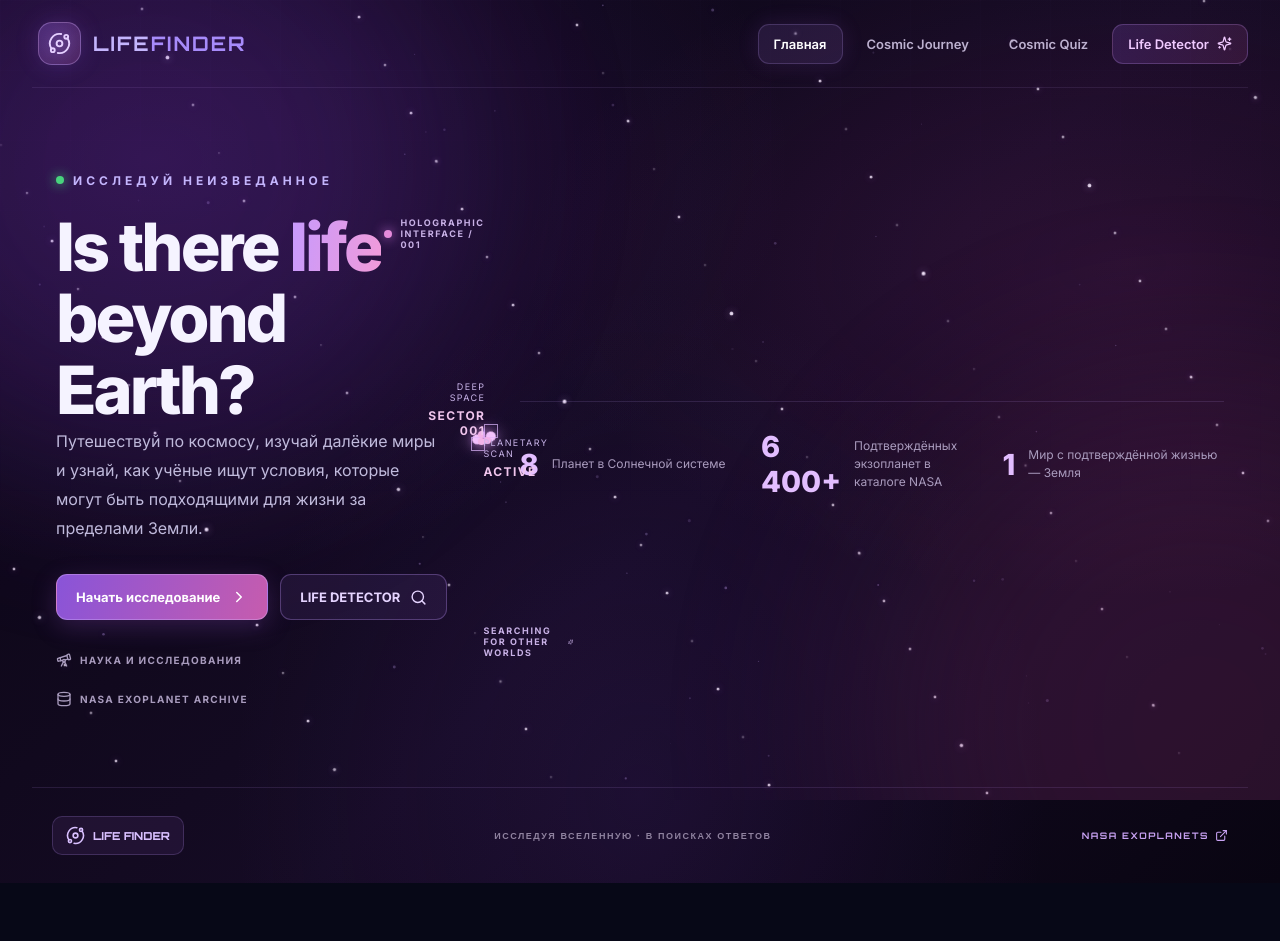
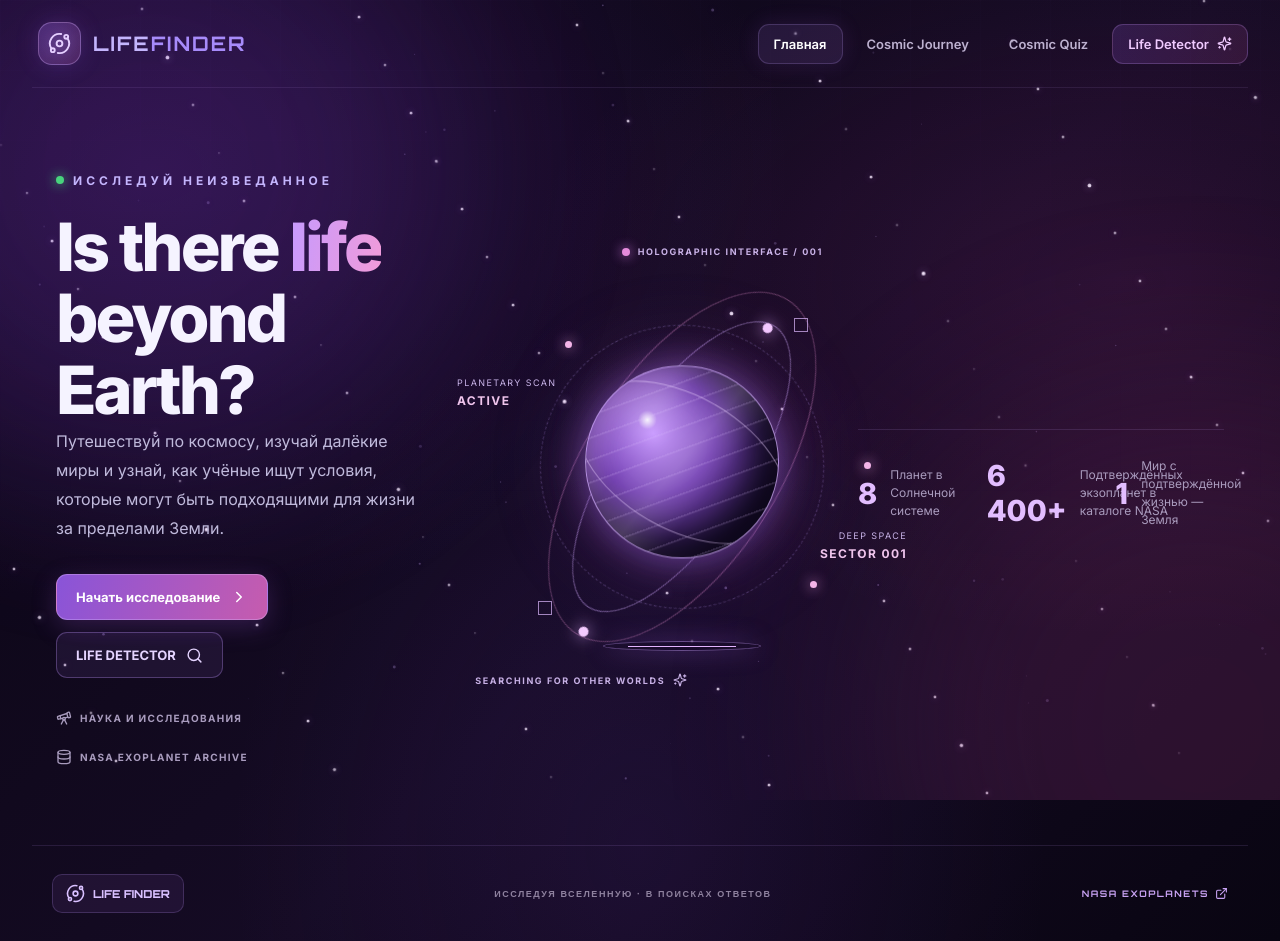
Before and after one commit to mayskk/life-finder-next, a React (Vite) app: page / in a window 1280 px wide. Before the commit the page ends 883 px from the top, so only its background shows below. Built offline with nearby package versions, Linux system fonts and the light colour scheme.

Commit message:
Update App.css

```diff
--- a/src/App.css
+++ b/src/App.css
@@ -1417,3 +1417,83 @@ a {
     transition-duration: .01ms !important;
   }
 }
+
+/* LIFE FINDER — HERO LAYOUT FIX */
+
+.hero {
+  display: grid;
+  grid-template-columns: minmax(0, 1fr) minmax(0, 1fr);
+}
+
+.hero-content,
+.hero-visual {
+  min-width: 0;
+  width: 100%;
+}
+
+.hero-visual {
+  display: grid;
+  place-items: center;
+  overflow: visible;
+}
+
+.holo-stage {
+  position: relative;
+  width: min(100%, 520px);
+  min-height: 450px;
+  aspect-ratio: 1 / 1;
+  margin: auto;
+  isolation: isolate;
+}
+
+.holo-aura {
+  z-index: 0;
+}
+
+.holo-orbit {
+  z-index: 1;
+}
+
+.holo-sphere {
+  z-index: 3;
+  display: block;
+}
+
+.holo-sphere-core,
+.holo-grid,
+.holo-latitudes,
+.holo-scanline,
+.holo-highlight {
+  position: absolute;
+}
+
+.holo-data,
+.holo-node,
+.holo-crosshair {
+  z-index: 4;
+}
+
+.hero-bottom {
+  grid-column: 1 / -1 !important;
+  width: 100%;
+  display: grid;
+  grid-template-columns: repeat(3, minmax(0, 1fr));
+  position: relative;
+  z-index: 2;
+}
+
+@media (max-width: 680px) {
+  .hero {
+    display: flex;
+    flex-direction: column;
+  }
+
+  .hero-bottom {
+    display: grid;
+    grid-template-columns: 1fr;
+  }
+
+  .holo-stage {
+    min-height: 320px;
+  }
+}
```
